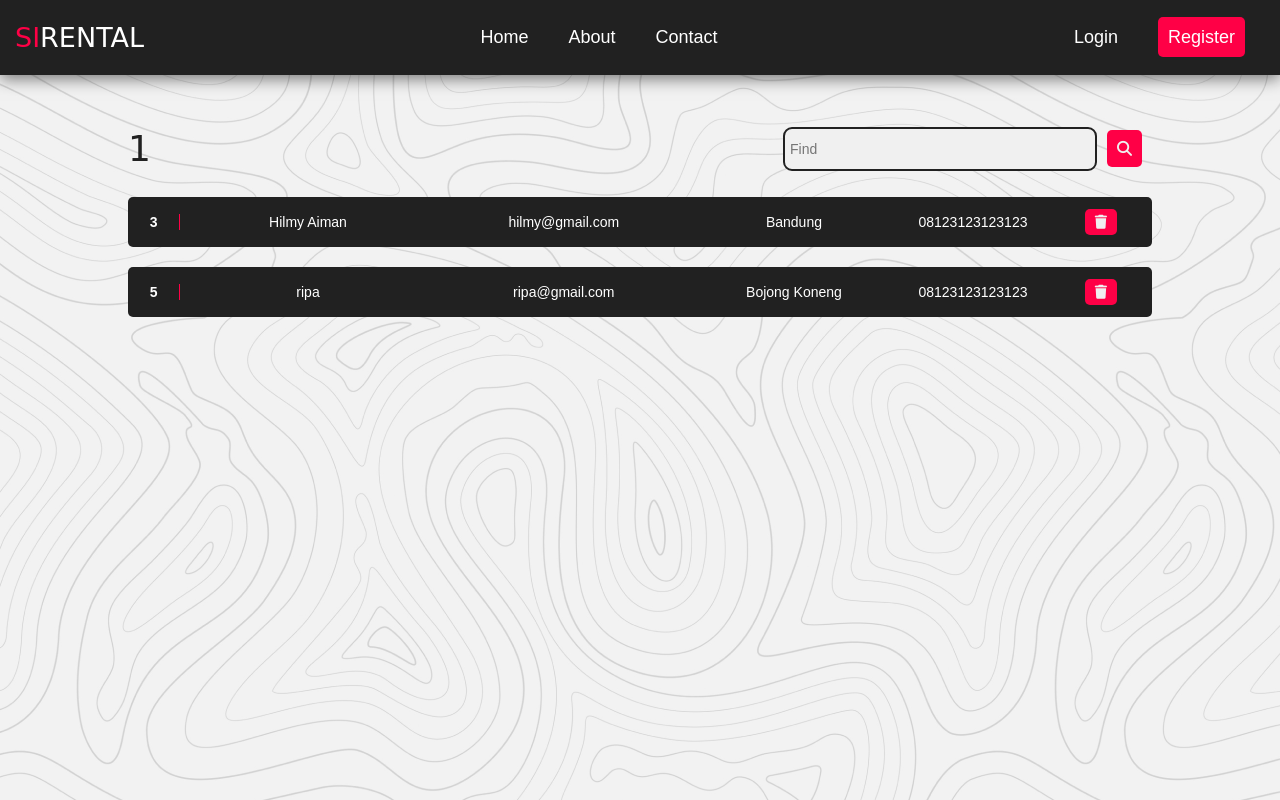
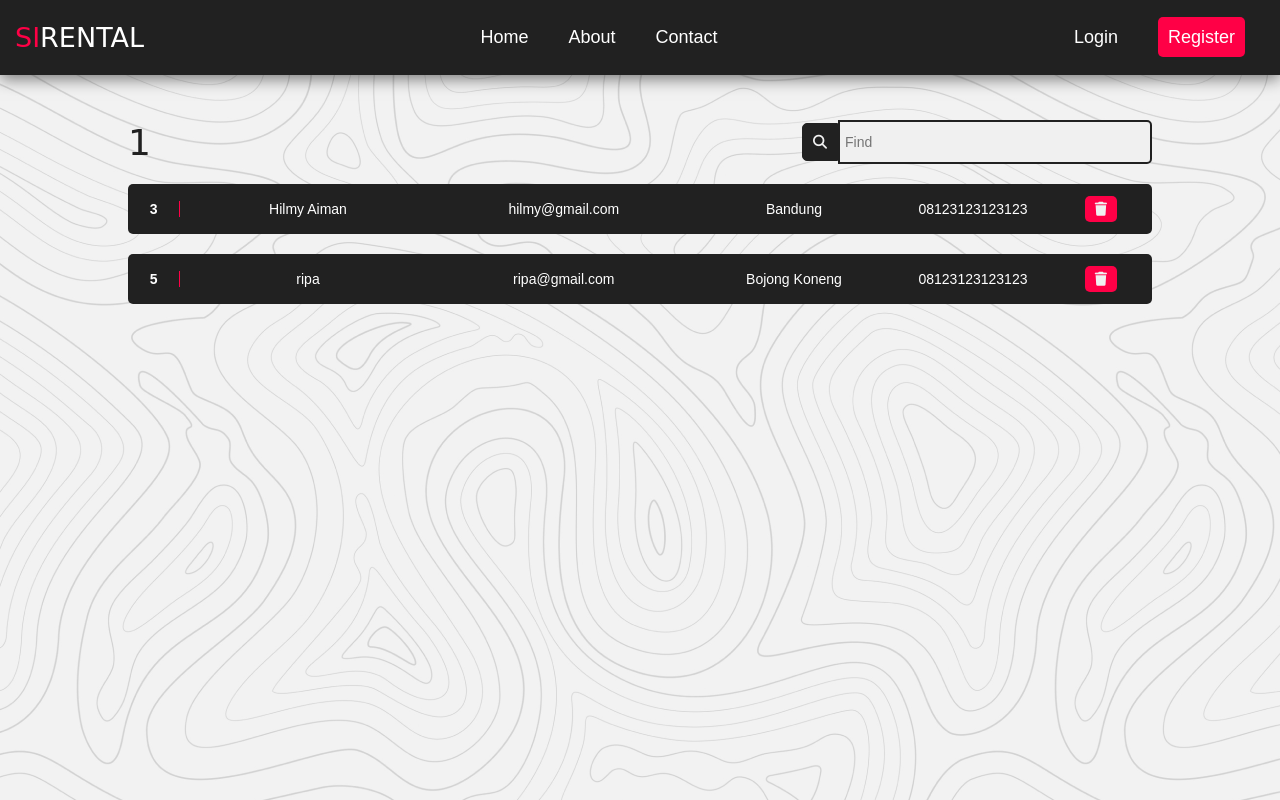
Before and after one commit to bennartdg/SiRentalWeb-Git, a PHP site: page /manage.php?user_level=1 in a window 1280 px wide. Run offline with PHP 8.4, Linux system fonts and the light colour scheme; data comes from the database, SQL or seed files in the repository; some libraries are stand-ins or nearby versions; some web fonts are replaced.

Commit message:
update several files

```diff
--- a/manage.php
+++ b/manage.php
@@ -43,6 +43,9 @@
         <div>
           <form action="" method="POST">
             <div class="search_field">
+              <div class="search_icon">
+                <i class="fa-solid fa-magnifying-glass"></i>
+              </div>
               <input type="text" name="keyword" placeholder="Find">
               <div>
                 <button class="find_btn" name="find"><i class="fa-solid fa-magnifying-glass"></i></button>
--- a/style/style.css
+++ b/style/style.css
@@ -201,19 +201,27 @@
   font-size: 14px;
   border: none;
   background: #f0f0f0;
-  border-radius: 9px;
+  border-radius: 0 5px 5px 0;
   border: 2px solid #212121;
 }
 
 .find_btn {
-  background-color: #ff0046;
+  display: none;
+  background-color: #f0f0f0;
   border: none;
   color: #f0f0f0;
   padding: 10px;
   margin: 10px;
   border-radius: 5px;
   font-size: 15px;
-  cursor: pointer;
+}
+
+.search_icon {
+  background-color: #212121;
+  color: #f0f0f0;
+  padding: 10px;
+  border-radius: 5px 0 0 5px;
+  border: 1px solid #212121;
 }
 
 input[type="submit"] {
@@ -888,6 +896,7 @@
   align-items: center;
   /* background-color: #ff0046; */
   width: 69%;
+  margin-bottom: 4px;
 }
 
 .fcardcontainer > div > div > h1 {
@@ -1007,4 +1016,21 @@
 .price {
   margin-top: 10px;
 }
+
+.empty {
+  display: flex;
+  position: static;
+  left: -50;
+  top: -50;
+  align-items: center;
+  flex-direction: column;
+  /* background-color: #444444; */
+  width: 1000px;
+  height: 500px;
+  color: #444444;
+}
+
+.empty img {
+  width: 50%;
+}
 /* Cars End */
```
Also changed, not shown: cars.php (+20 -2 lines), assets/background/EmptyIcon.png (added).
